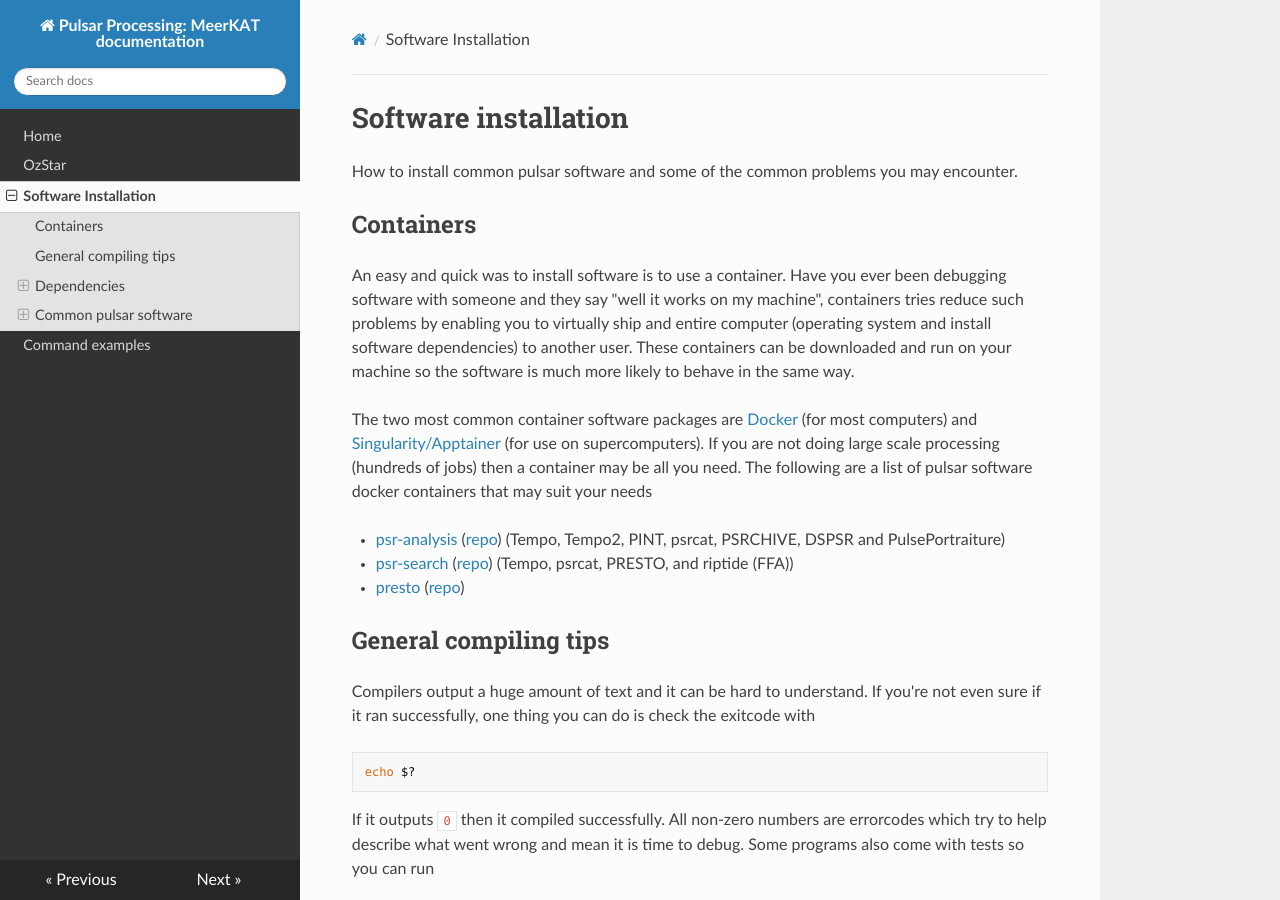
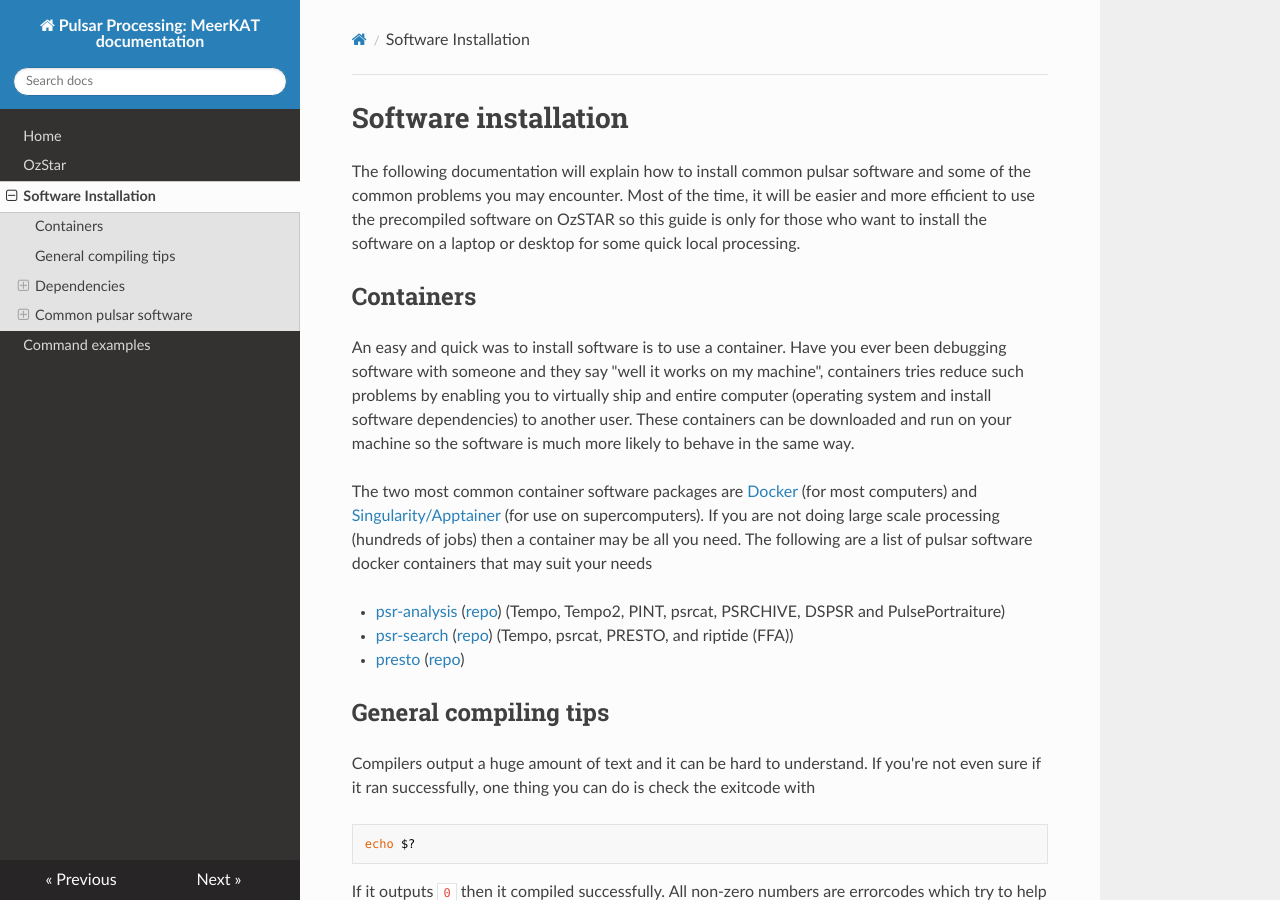
Before and after one commit to OZGrav/meerkat_pulsar_docs, an MkDocs documentation site: the page built from docs/software_installation.md, in a window 1280 px wide and 900 px high. Built offline with MkDocs 1.6.1, drawn with Linux system fonts in a browser that asks for light colours; nearby versions of some CDN libraries.

Commit message:
Warned against installing localy when Ozstar is available

```diff
--- a/docs/software_installation.md
+++ b/docs/software_installation.md
@@ -1,6 +1,8 @@
 # Software installation
 
-How to install common pulsar software and some of the common problems you may encounter.
+The following documentation will explain how to install common pulsar software and some of the common problems you may encounter.
+Most of the time, it will be easier and more efficient to use the precompiled software on OzSTAR
+so this guide is only for those who want to install the software on a laptop or desktop for some quick local processing.
 
 ## Containers
 
```
